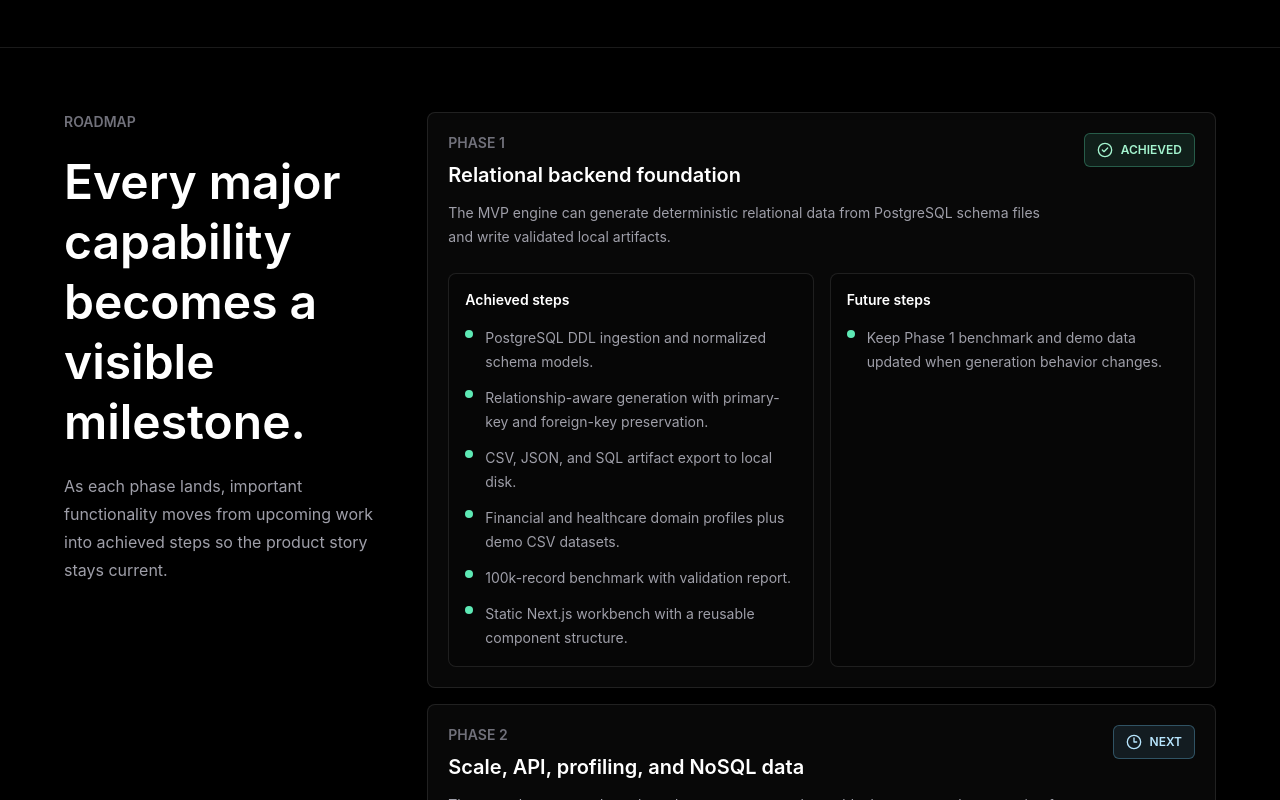
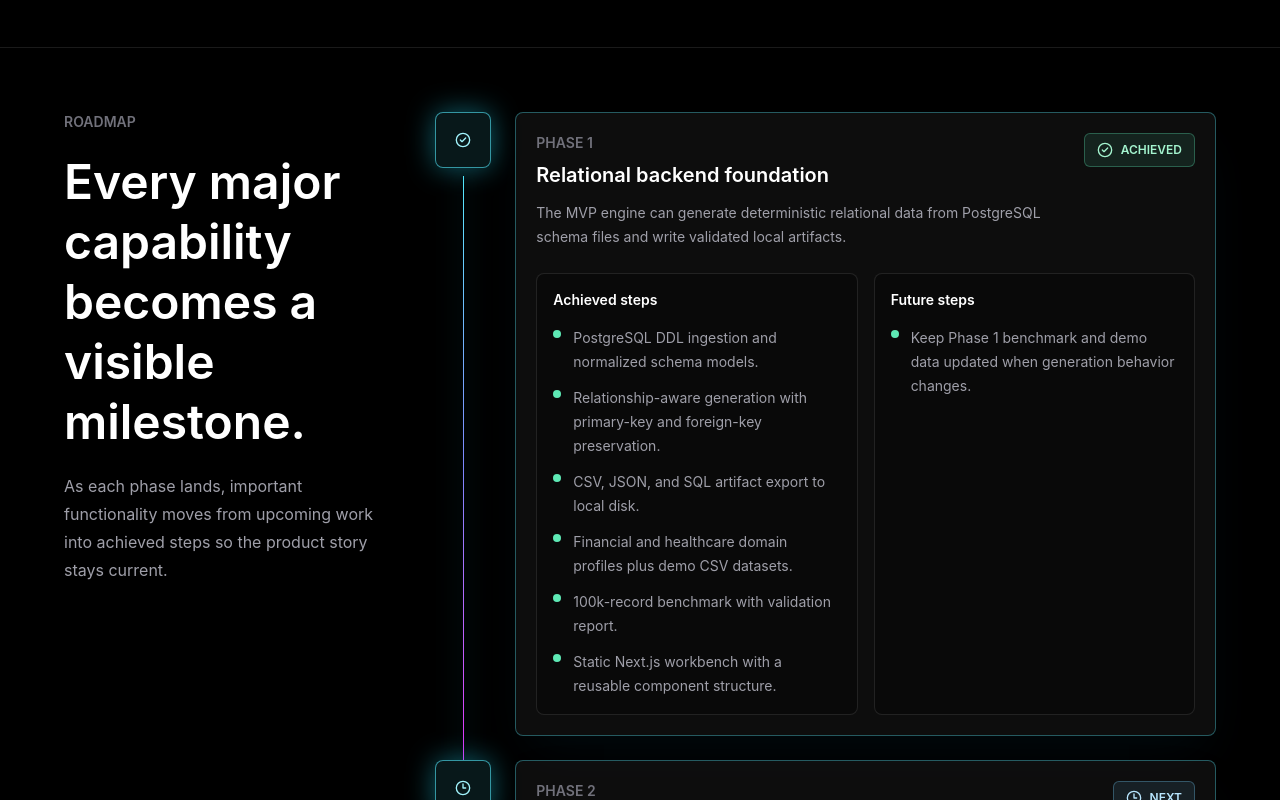
Before and after one commit to smitzo/DataBoom, a Next.js app in the folder frontend/: page / in a window 1280 px wide. Shown: the part 2680-3480 px from the top of the page. Built offline with nearby package versions, Linux system fonts and the light colour scheme.

Commit message:
frontend: add roadmap progress rail

```diff
--- a/frontend/src/components/roadmap.tsx
+++ b/frontend/src/components/roadmap.tsx
@@ -1,8 +1,11 @@
+"use client";
+
 import { CheckCircle2, Circle, Clock3 } from "lucide-react";
+import { useEffect, useRef, useState } from "react";
 
 import { Section } from "@/components/layout";
 import { roadmap } from "@/data/workbench";
-import type { RoadmapStatus } from "@/data/workbench";
+import type { RoadmapItem, RoadmapStatus } from "@/data/workbench";
 
 const statusCopy: Record<RoadmapStatus, { label: string; className: string }> = {
   achieved: {
@@ -20,6 +23,37 @@ const statusCopy: Record<RoadmapStatus, { label: string; className: string }> =
 };
 
 export function Roadmap() {
+  const itemRefs = useRef<Array<HTMLElement | null>>([]);
+  const [activeIndex, setActiveIndex] = useState(0);
+
+  useEffect(() => {
+    const updateActiveIndex = () => {
+      const activationLine = window.innerHeight * 0.58;
+      let nextIndex = 0;
+
+      itemRefs.current.forEach((node, index) => {
+        if (!node) {
+          return;
+        }
+
+        if (node.getBoundingClientRect().top <= activationLine) {
+          nextIndex = index;
+        }
+      });
+
+      setActiveIndex(nextIndex);
+    };
+
+    updateActiveIndex();
+    window.addEventListener("scroll", updateActiveIndex, { passive: true });
+    window.addEventListener("resize", updateActiveIndex);
+
+    return () => {
+      window.removeEventListener("scroll", updateActiveIndex);
+      window.removeEventListener("resize", updateActiveIndex);
+    };
+  }, []);
+
   return (
     <Section
       id="roadmap"
@@ -27,9 +61,72 @@ export function Roadmap() {
       title="Every major capability becomes a visible milestone."
       subtitle="As each phase lands, important functionality moves from upcoming work into achieved steps so the product story stays current."
     >
-      <div className="space-y-4">
-        {roadmap.map((item) => (
-          <article key={item.phase} className="rounded-lg border border-white/10 bg-white/[0.03] p-5">
+      <div className="relative">
+        <div className="space-y-6">
+          {roadmap.map((item, index) => (
+            <RoadmapTimelineItem
+              key={item.phase}
+              item={item}
+              index={index}
+              activeIndex={activeIndex}
+              isLast={index === roadmap.length - 1}
+              setNode={(node) => {
+                itemRefs.current[index] = node;
+              }}
+            />
+          ))}
+        </div>
+      </div>
+    </Section>
+  );
+}
+
+function RoadmapTimelineItem({
+  item,
+  index,
+  activeIndex,
+  isLast,
+  setNode,
+}: {
+  item: RoadmapItem;
+  index: number;
+  activeIndex: number;
+  isLast: boolean;
+  setNode: (node: HTMLElement | null) => void;
+}) {
+  const isActive = index <= activeIndex;
+  const segmentActive = index < activeIndex;
+
+  return (
+    <article ref={setNode} className="relative grid gap-4 md:grid-cols-[72px_1fr]">
+      <div className="relative flex justify-center">
+        {!isLast ? (
+          <span
+            className={`absolute top-16 bottom-[-1.5rem] w-px transition-colors duration-500 ${
+              segmentActive
+                ? "bg-gradient-to-b from-cyan-300 via-indigo-400 to-fuchsia-500 shadow-[0_0_24px_rgba(34,211,238,0.75)]"
+                : "bg-white/10"
+            }`}
+          />
+        ) : null}
+        <span
+          className={`relative z-10 flex h-14 w-14 items-center justify-center rounded-lg border transition duration-500 ${
+            isActive
+              ? "border-cyan-300/60 bg-cyan-300/10 text-cyan-200 shadow-[0_0_28px_rgba(34,211,238,0.45)]"
+              : "border-white/10 bg-white/[0.03] text-zinc-500"
+          }`}
+        >
+          <StatusIcon status={item.status} />
+        </span>
+      </div>
+
+      <div
+        className={`rounded-lg border p-5 transition duration-500 ${
+          isActive
+            ? "border-cyan-300/35 bg-white/[0.05] shadow-2xl shadow-cyan-950/20"
+            : "border-white/10 bg-white/[0.03]"
+        }`}
+      >
         <div className="flex flex-col gap-4 md:flex-row md:items-start md:justify-between">
           <div>
             <p className="text-sm font-semibold uppercase text-zinc-500">{item.phase}</p>
@@ -38,23 +135,37 @@ export function Roadmap() {
               {item.description}
             </p>
           </div>
-              <span className={`inline-flex w-fit items-center gap-2 rounded-md border px-3 py-2 text-xs font-semibold uppercase ${statusCopy[item.status].className}`}>
-                {item.status === "achieved" ? <CheckCircle2 className="h-4 w-4" /> : null}
-                {item.status === "next" ? <Clock3 className="h-4 w-4" /> : null}
-                {item.status === "planned" ? <Circle className="h-4 w-4" /> : null}
+          <span
+            className={`inline-flex w-fit items-center gap-2 rounded-md border px-3 py-2 text-xs font-semibold uppercase ${statusCopy[item.status].className}`}
+          >
+            <StatusIcon status={item.status} />
             {statusCopy[item.status].label}
           </span>
         </div>
 
         <div className="mt-6 grid gap-4 lg:grid-cols-2">
-              <RoadmapList title="Achieved steps" items={item.achieved} empty="Nothing shipped in this phase yet." />
+          <RoadmapList
+            title="Achieved steps"
+            items={item.achieved}
+            empty="Nothing shipped in this phase yet."
+          />
           <RoadmapList title="Future steps" items={item.future} empty="No future steps listed." />
         </div>
+      </div>
     </article>
-        ))}
-      </div>
-    </Section>
   );
+}
+
+function StatusIcon({ status }: { status: RoadmapStatus }) {
+  if (status === "achieved") {
+    return <CheckCircle2 className="h-4 w-4" />;
+  }
+
+  if (status === "next") {
+    return <Clock3 className="h-4 w-4" />;
+  }
+
+  return <Circle className="h-4 w-4" />;
 }
 
 function RoadmapList({
```
Lines whose indentation alone changed are shown as unchanged.
